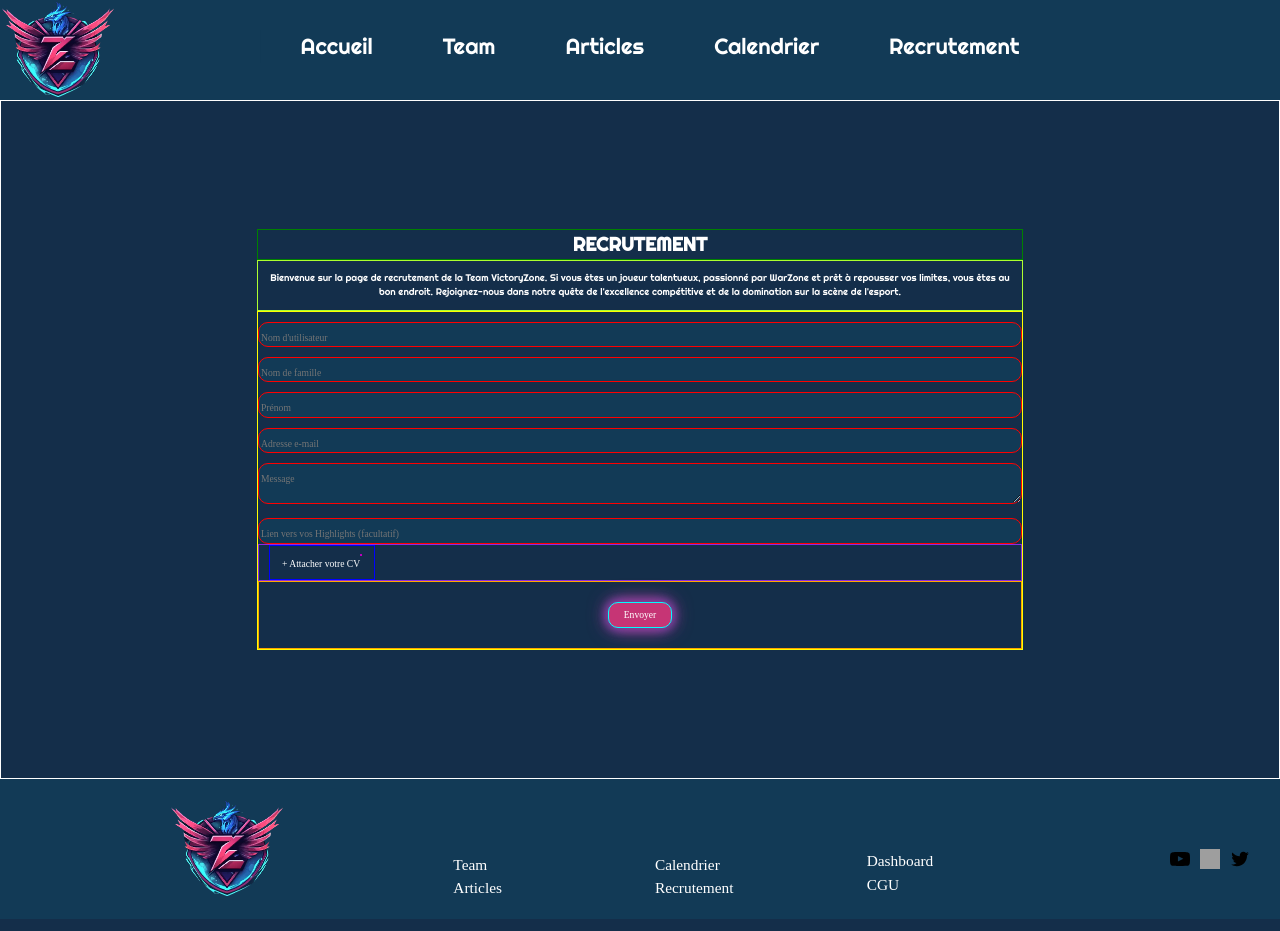
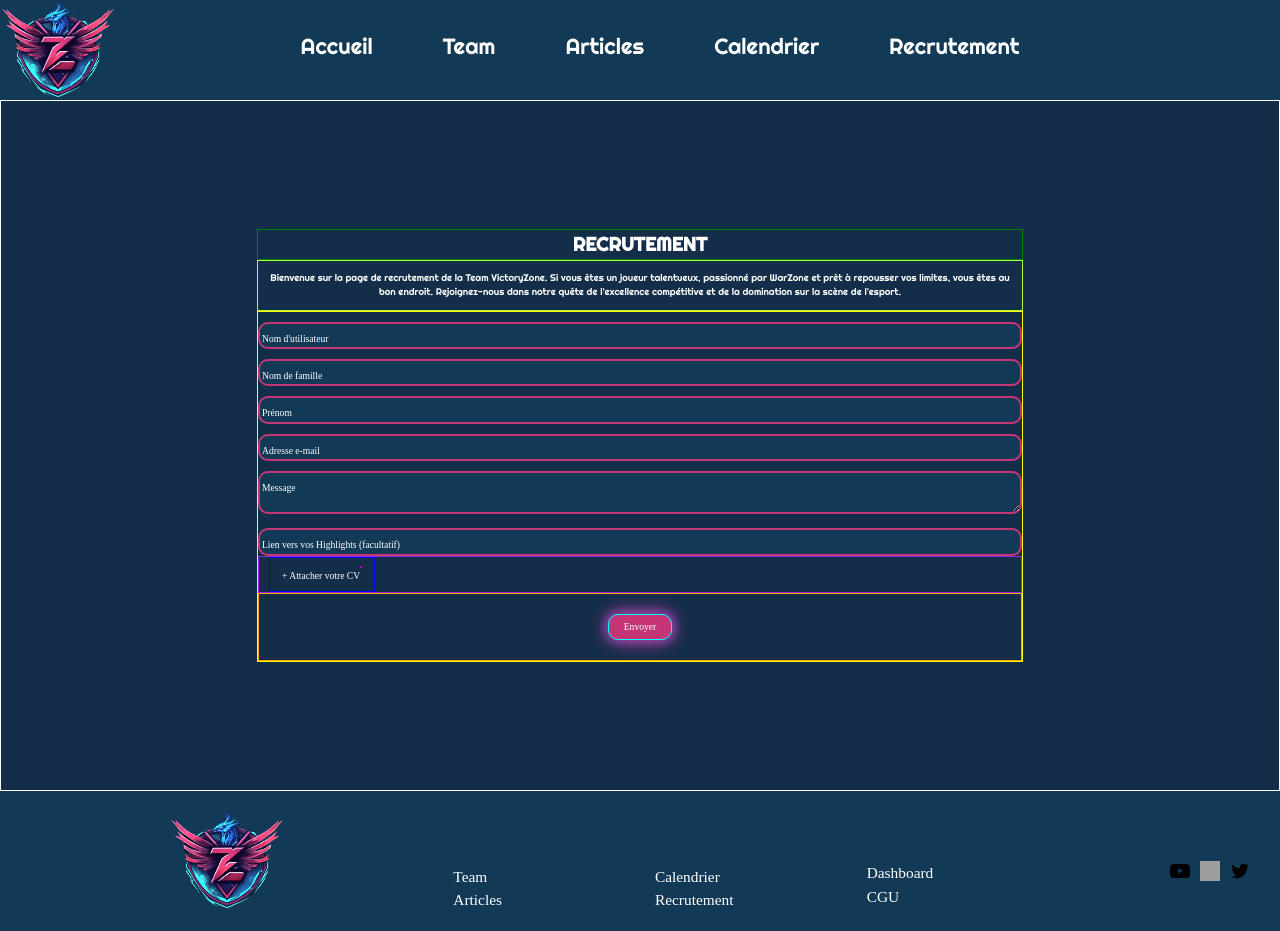
Before and after one commit to QuentinJoanon/VictoryZone-Front, a Next.js app: page /recrutement in a window 1280 px wide. Built offline with nearby package versions, Linux system fonts and the light colour scheme; grey boxes are pictures that could not be loaded.

Commit message:
feat: add style to recrutement page

```diff
--- a/src/app/recrutement/index.scss
+++ b/src/app/recrutement/index.scss
@@ -17,12 +17,15 @@
   border: 1px solid yellow;
 
   &__fields {
-    border: 1px solid red;
+    border: 2px solid #c63575;
     width: 100%;
     padding-top: 8px;
     margin-top: 10px;
     border-radius: 10px;
     background-color: #123a56;
+    &::placeholder {
+      color: white;
+    }
   }
 
   &__btn {
```
